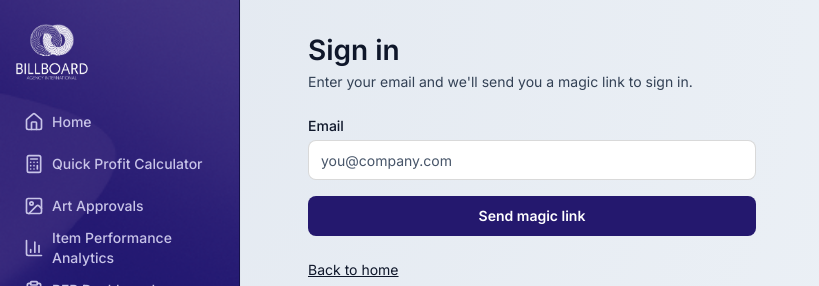
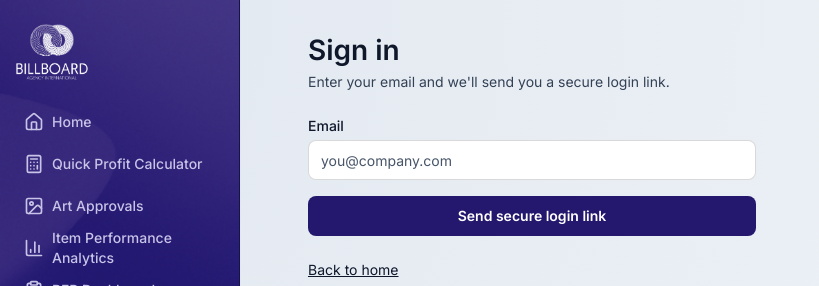
Before and after one commit to NicolasCandelaria/Quoting-Site, a Next.js app: page /admin/login in a window 1280 px wide. Shown: the top 286 px of the page, without its empty margins (0-819 px from the left). Built offline with nearby package versions, Linux system fonts and the light colour scheme; no server answers.

Commit message:
copy: replace magic link wording with secure login link
Update login UI copy and schema comment for professional tone.

Made-with: Cursor

```diff
--- a/app/(site)/login/page.tsx
+++ b/app/(site)/login/page.tsx
@@ -115,13 +115,13 @@ function LoginForm() {
           Sign in
         </h1>
         <p className="text-body text-text-secondary mt-1">
-          Enter your email and we&apos;ll send you a magic link to sign in.
+          Enter your email and we&apos;ll send you a secure login link.
         </p>
       </header>
       {status === "sent" ? (
         <div className="card p-4">
           <p className="text-body text-text-primary">
-            Check your email for the magic link. Click it to sign in.
+            Check your email for your secure login link and open it to sign in.
           </p>
           <p className="text-body text-text-secondary mt-2">
             You can close this tab after opening the link.
@@ -163,7 +163,7 @@ function LoginForm() {
             className="btn-primary"
             disabled={status === "sending"}
           >
-            {status === "sending" ? "Sending…" : "Send magic link"}
+            {status === "sending" ? "Sending…" : "Send secure login link"}
           </button>
         </form>
       )}
--- a/app/admin/login/page.tsx
+++ b/app/admin/login/page.tsx
@@ -65,13 +65,13 @@ function LoginForm() {
           Sign in
         </h1>
         <p className="text-body text-text-secondary mt-1">
-          Enter your email and we&apos;ll send you a magic link to sign in.
+          Enter your email and we&apos;ll send you a secure login link.
         </p>
       </header>
       {status === "sent" ? (
         <div className="card p-4">
           <p className="text-body text-text-primary">
-            Check your email for the magic link. Click it to sign in.
+            Check your email for your secure login link and open it to sign in.
           </p>
           <p className="text-body text-text-secondary mt-2">
             You can close this tab after opening the link.
@@ -113,7 +113,7 @@ function LoginForm() {
             className="btn-primary"
             disabled={status === "sending"}
           >
-            {status === "sending" ? "Sending…" : "Send magic link"}
+            {status === "sending" ? "Sending…" : "Send secure login link"}
           </button>
         </form>
       )}
```
Also changed, not shown: 1 other file (tests, documents, lock files or other folders).
